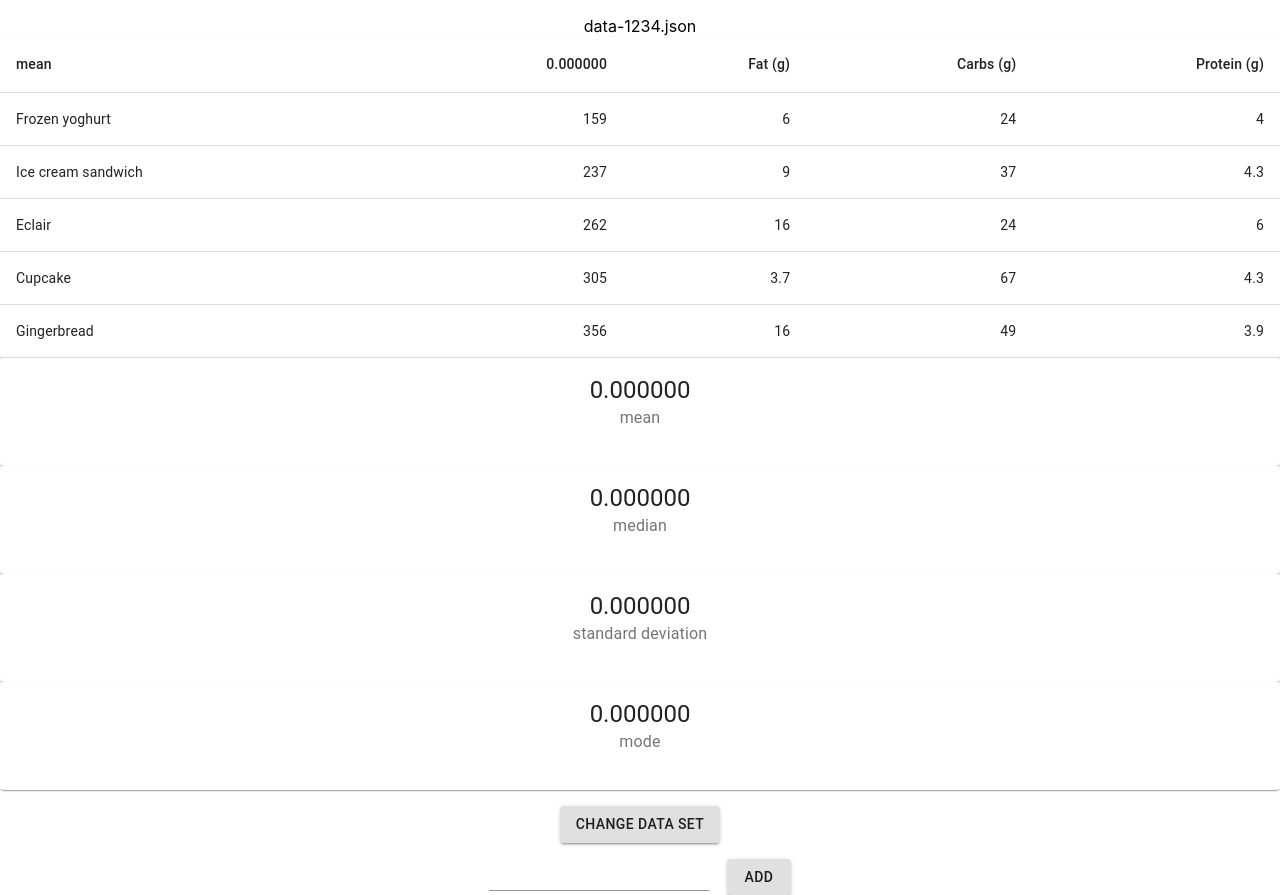
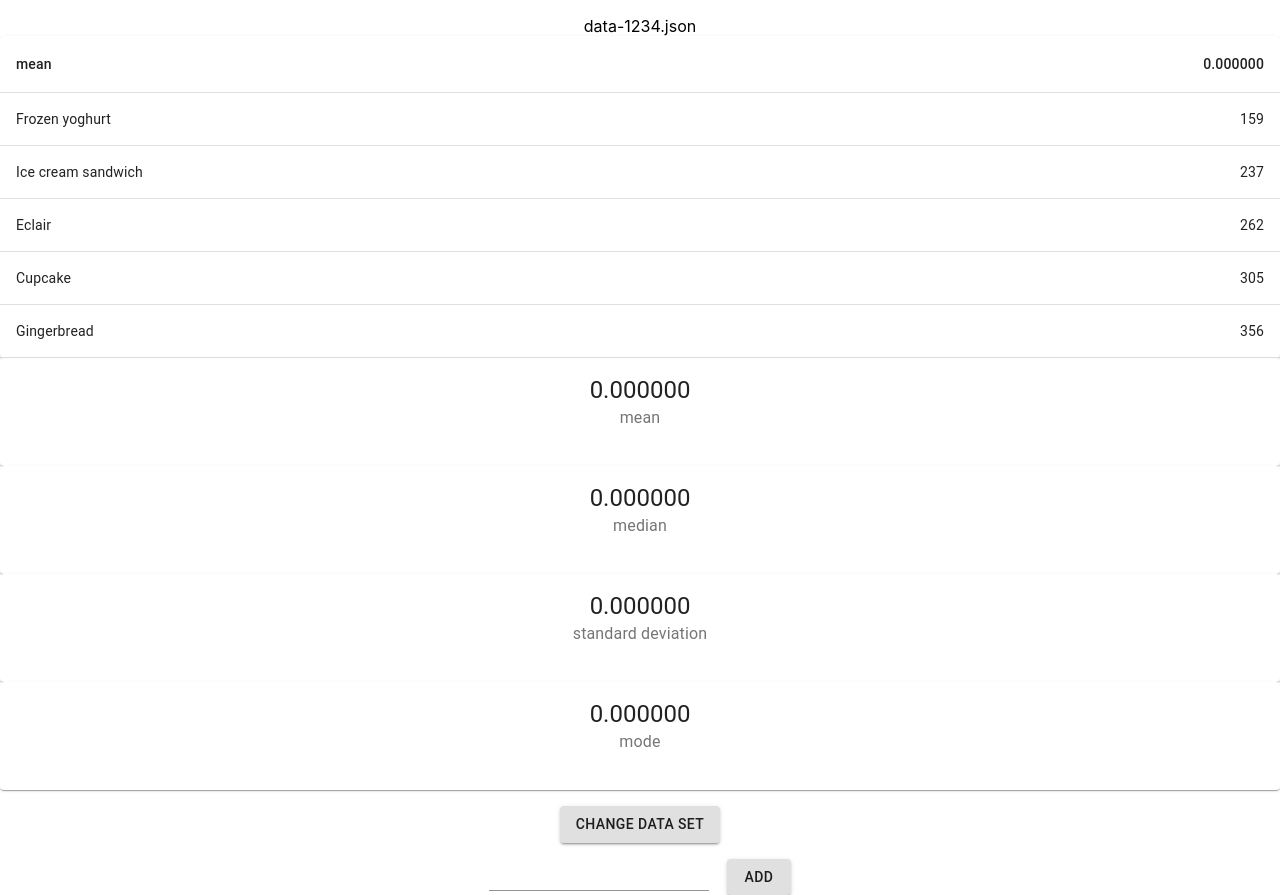
Before and after one commit to gyrevik/tandem, a React (Create React App) app: page / in a window 1280 px wide. Built offline with nearby package versions, Linux system fonts and the light colour scheme; no server answers.

Commit message:
work in progress

```diff
--- a/src/components/Table.tsx
+++ b/src/components/Table.tsx
@@ -43,9 +43,6 @@ export default function SimpleTable({ mean, median, standardDeviation, mode }: S
           <TableRow>
             <TableCell>mean</TableCell>
             <TableCell align="right">{mean}</TableCell>
-            <TableCell align="right">Fat&nbsp;(g)</TableCell>
-            <TableCell align="right">Carbs&nbsp;(g)</TableCell>
-            <TableCell align="right">Protein&nbsp;(g)</TableCell>
           </TableRow>
         </TableHead>
         <TableBody>
@@ -55,9 +52,6 @@ export default function SimpleTable({ mean, median, standardDeviation, mode }: S
                 {row.name}
               </TableCell>
               <TableCell align="right">{row.calories}</TableCell>
-              <TableCell align="right">{row.fat}</TableCell>
-              <TableCell align="right">{row.carbs}</TableCell>
-              <TableCell align="right">{row.protein}</TableCell>
             </TableRow>
           ))}
         </TableBody>
```
